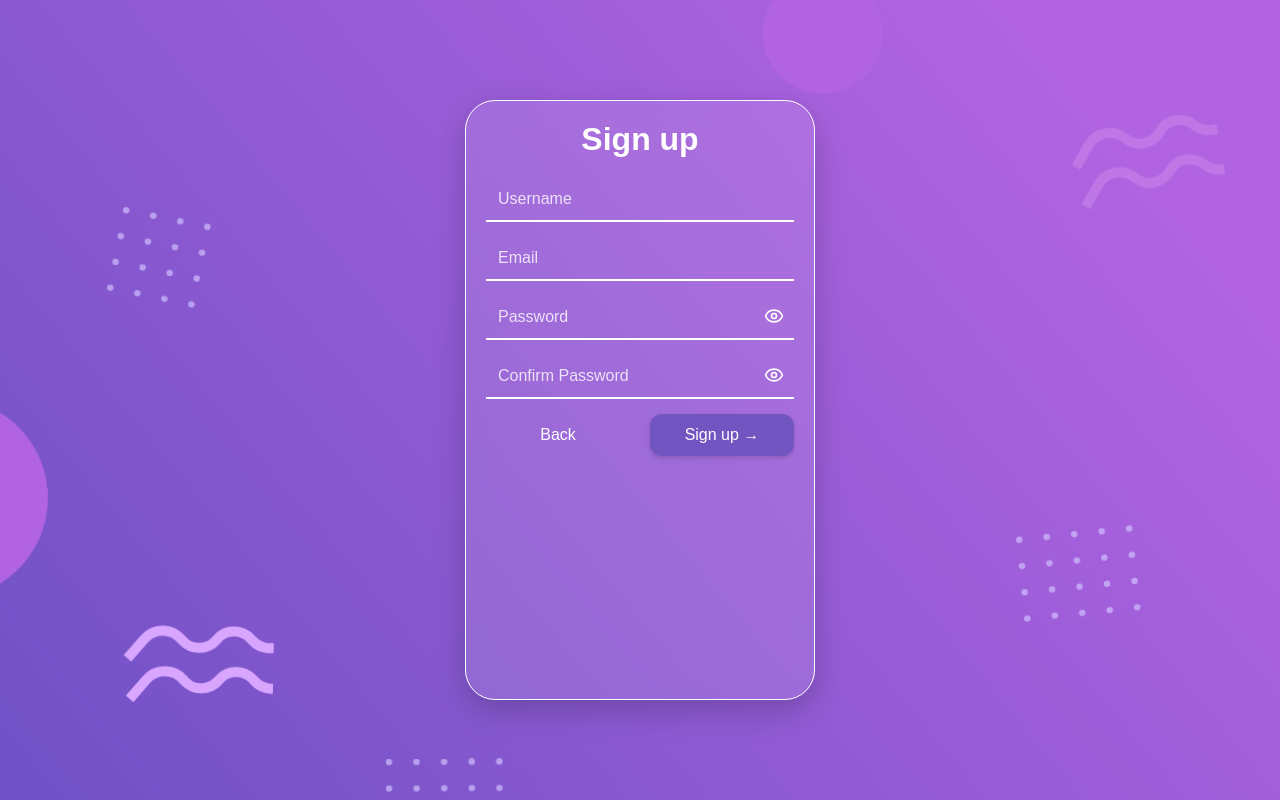
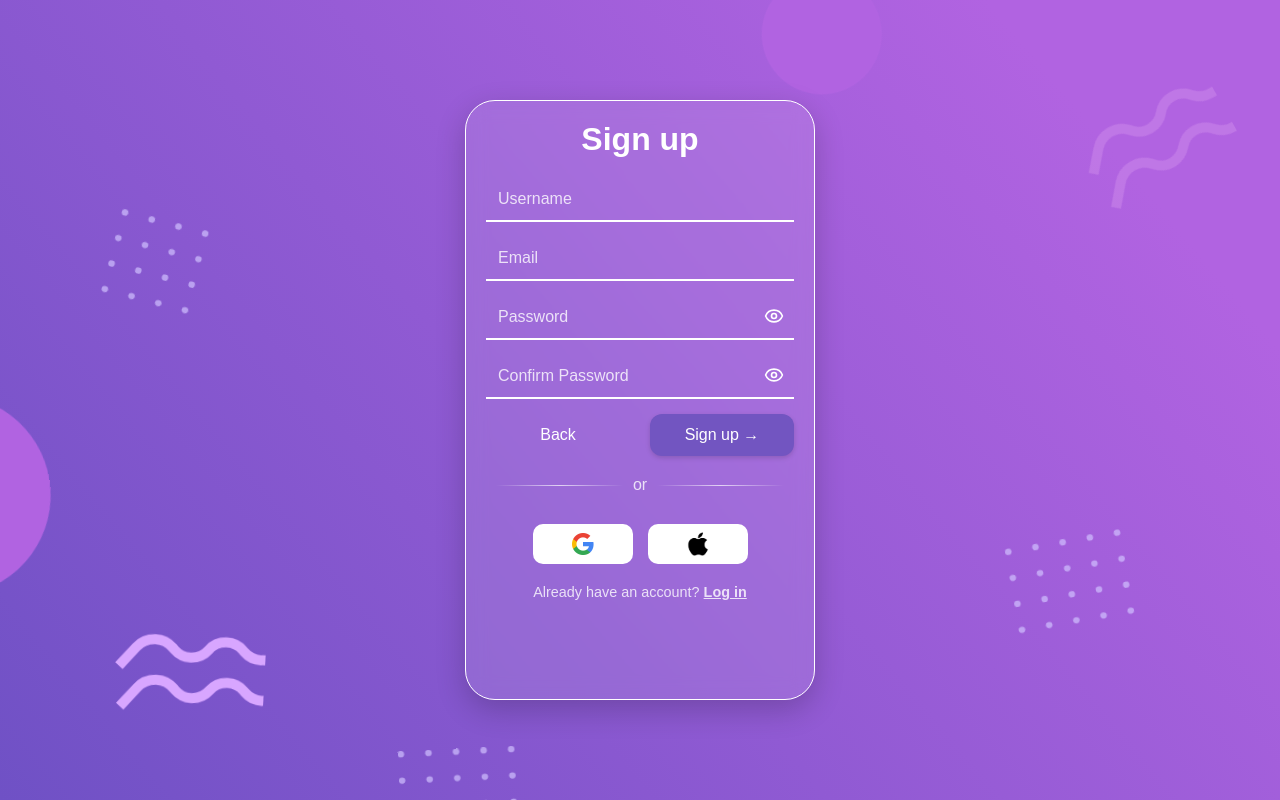
Before and after one commit to ib0uxx/PostAR, a React (Vite) app in the folder frontend/: page /signup in a window 1280 px wide. Built offline with nearby package versions, Linux system fonts and the light colour scheme.

Commit message:
trying to fetch user datas into session

```diff
--- a/frontend/src/pages/Login.tsx
+++ b/frontend/src/pages/Login.tsx
@@ -4,7 +4,7 @@ import Input from "../components/Input";
 import styles from "../styles/auth.module.css";
 import googleIcon from "../assets/google.png";
 import appleIcon from "../assets/apple.png";
-import { supabase } from "../../../backend/supabaseClient"; // Import du client Supabase
+import { supabase } from "../../../backend/supabaseClient";
 
 const Login: React.FC = () => {
   const navigate = useNavigate();
@@ -12,7 +12,6 @@ const Login: React.FC = () => {
   const [password, setPassword] = useState("");
   const [error, setError] = useState<string | null>(null);
 
-  // 1. Connexion email/password
   const handleLogin = async (e: React.FormEvent) => {
     e.preventDefault();
     setError(null);
@@ -25,12 +24,32 @@ const Login: React.FC = () => {
 
     if (error) {
       setError(error.message);
-    } else {
-      navigate("/dashboard"); // Redirection après connexion
+      return
+    }
+
+    if (data.user) {
+      const userId = data.user.id;
+      console.log(userId);
+      const { data: userInfo, error: userError } = await supabase
+        .from("User")
+        .select("*")
+        .eq("auth_id", userId)
+        .maybeSingle();
+
+      if (userError) {
+        console.error("Impossible to get the profil : ", userError.message);
+        setError("Can't get the profil.");
+              }
+
+              console.log("Données récupérées de User:", userInfo, "Erreur:", userError);
+      localStorage.setItem("user", JSON.stringify(userInfo));
+
+      navigate("/dashboard");
     }
   };
 
-  // 2. Connexion via Google (OAuth)
+
+
   const handleGoogleLogin = async () => {
     const { error } = await supabase.auth.signInWithOAuth({
       provider: "google",
@@ -39,7 +58,7 @@ const Login: React.FC = () => {
     if (error) setError(error.message);
   };
 
-  // 3. Connexion via Apple (OAuth)
+
   const handleAppleLogin = async () => {
     const { error } = await supabase.auth.signInWithOAuth({
       provider: "apple",
--- a/frontend/src/pages/Signup.tsx
+++ b/frontend/src/pages/Signup.tsx
@@ -118,9 +118,21 @@ const Signup: React.FC = () => {
             >
               Sign up →
             </button>
+
           </div>
         </form>
-        {/* ... rest of your JSX ... */}
+        <div className={styles['separator']}>
+          <span className={styles['line']}></span>
+          <span className={styles['or-text']}>or</span>
+          <span className={styles['line']}></span>
+        </div>
+        <div className={styles['social-login']}>
+          <button className={styles['social-button']}><img src={googleIcon} alt="Google" /></button>
+          <button className={styles['social-button']}><img src={appleIcon} alt="Apple" /></button>
+        </div>
+        <p className={styles['register-text']}>
+          Already have an account? <span onClick={() => navigate('/login')} className={styles['link']}>Log in</span>
+        </p>
       </div>
     </div>
   );
```
